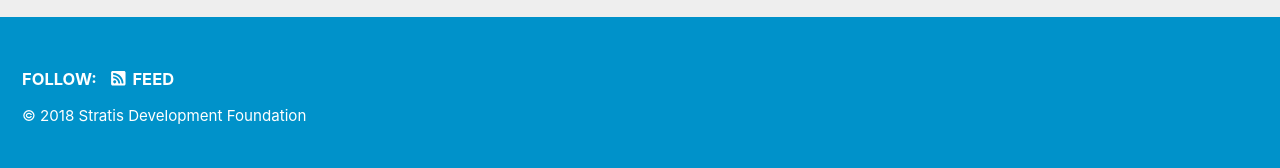
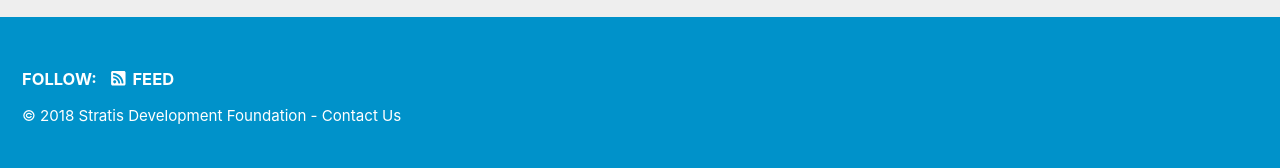
Before and after one commit to StratisDevelopmentFoundation/StratisDevelopmentFoundation.github.io, a Jekyll site: the page built from index.html, in a window 1280 px wide. Shown: the part 1063-1231 px from the top of the page. Built offline with Jekyll 4.4.1, drawn with Linux system fonts in a browser that asks for light colours; nearby versions of some CDN libraries; the list of posts is cut into pages by our own code.

Commit message:
Add contact link to footer

```diff
--- a/_includes/footer.html
+++ b/_includes/footer.html
@@ -22,4 +22,4 @@
   </ul>
 </div>
 
-<div class="page__footer-copyright">&copy; {{ site.time | date: '%Y' }} {{ site.name | default: site.title }}</div>
+<div class="page__footer-copyright">&copy; {{ site.time | date: '%Y' }} {{ site.name | default: site.title }} - <a href="/contact/">Contact Us</a></div>
```
